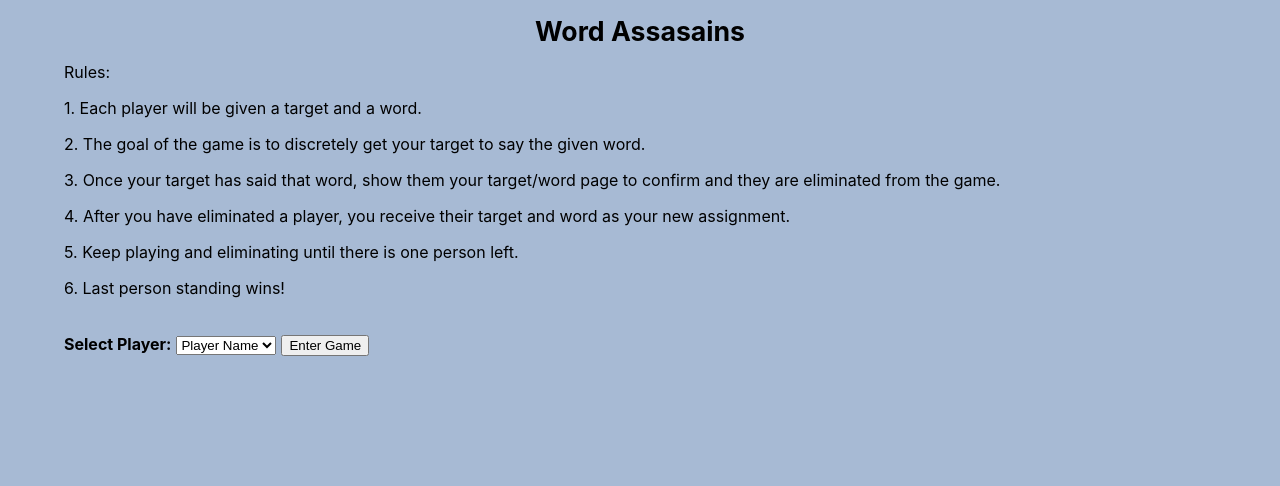
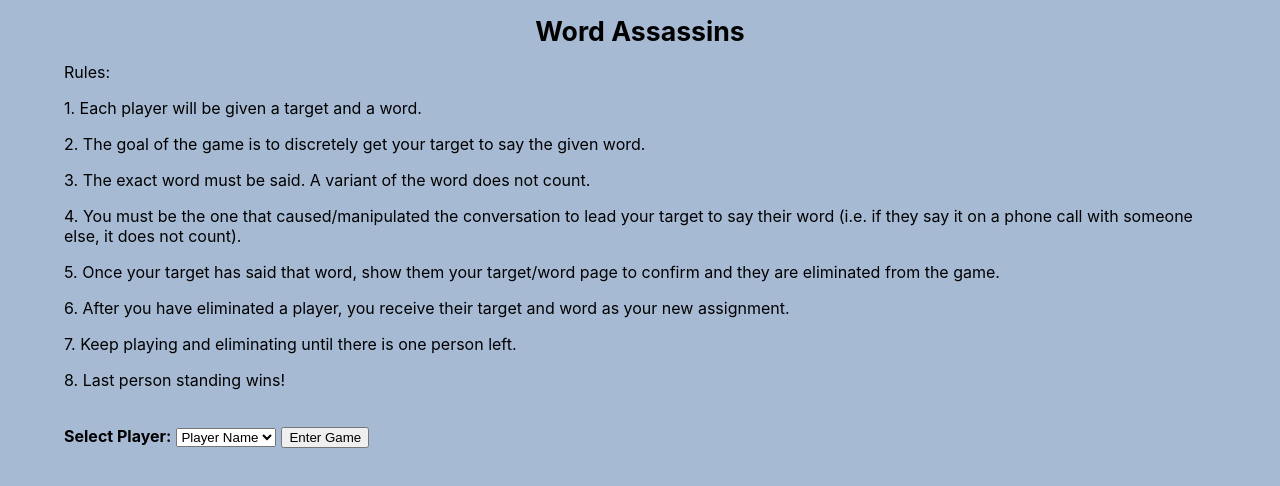
Before and after one commit to ethanyu27/ethan_web_home, a React (Create React App) app: page /#/partygame in a window 1280 px wide. Shown: the top 486 px of the page. Built offline with nearby package versions, Linux system fonts and the light colour scheme.

Commit message:
spelling fix

```diff
--- a/src/App.tsx
+++ b/src/App.tsx
@@ -7,11 +7,11 @@ import { TabView } from './TabView';
 import { TicTacToe } from './TicTacToe';
 
 import {
-  HashRouter as Router,
+  HashRouter,
   Routes,
   Route,
 } from "react-router-dom";
-import { WordAssasains } from "./party_game/WordAssasains";
+import { WordAssassins } from "./party_game/WordAssassins";
 
 function App() {
 
@@ -25,12 +25,12 @@ function App() {
   />);
 
   return (
-    <Router>
+    <HashRouter>
       <Routes>
-        <Route path="/" element={mainView}/>
-        <Route path="/partygame" element={<WordAssasains/>}/>
+        <Route path="/partygame" element={<WordAssassins/>}/>
+        {/* <Route path="/" element={mainView}/> */}
       </Routes>
-    </Router>
+    </HashRouter>
   );
 }
 
--- a/src/party_game/GameDialog.tsx
+++ b/src/party_game/GameDialog.tsx
@@ -1,5 +1,5 @@
 import Modal from 'react-modal';
-import './WordAssasains.css';
+import './WordAssassins.css';
 
 export interface GameDialogProps {
     dialogText: string;
--- a/src/party_game/WordAssasains.css
+++ b/src/party_game/WordAssassins.css
@@ -30,7 +30,7 @@
     background-color: #a7bad4;
     width: 80%;
     margin: auto;
-    margin-top: 10px;
+    margin-top: 20px;
     display: flex;
     flex-direction: column;
     padding: 15px;
--- a/src/party_game/WordAssasains.tsx
+++ b/src/party_game/WordAssassins.tsx
@@ -1,5 +1,5 @@
 import React from 'react';
-import './WordAssasains.css';
+import './WordAssassins.css';
 import Players from './players.json';
 
 import { GameDialog } from './GameDialog';
@@ -7,6 +7,8 @@ import { GameDialog } from './GameDialog';
 const RULES: string[] = [
     "Each player will be given a target and a word.",
     "The goal of the game is to discretely get your target to say the given word.",
+    "The exact word must be said. A variant of the word does not count.",
+    "You must be the one that caused/manipulated the conversation to lead your target to say their word (i.e. if they say it on a phone call with someone else, it does not count).",
     "Once your target has said that word, show them your target/word page to confirm and they are eliminated from the game.",
     "After you have eliminated a player, you receive their target and word as your new assignment.",
     "Keep playing and eliminating until there is one person left.",
@@ -20,7 +22,7 @@ const PLAYER_DATA: {[key: string] : {target: string, word: string}} = Players;
 const NAMES = Object.keys(PLAYER_DATA);
 const BLANK_TARGET = {target: "", word: ""};
 
-export function WordAssasains() {
+export function WordAssassins() {
     const options = [(<option disabled selected>Player Name</option>), ...NAMES.map(opt => (<option>{opt}</option>))];
     const rules = RULES.map((line, ind) => (<p>{`${ind + 1}. ${line}`}</p>));
 
@@ -97,7 +99,7 @@ export function WordAssasains() {
 
     const playerContent = (<>
         <div className={"Div-Center"}>
-            <p>Dear {name}, you have the following assignment:</p>
+            <p>Special Agent {name}, you have been given the following assignment:</p>
         </div>
         <div className={"Div-Center"}>
             <label className={"Player-Label"}>{`Target: ${targetData.target}`}</label>
@@ -113,7 +115,7 @@ export function WordAssasains() {
     return (
         <div className={"Game-Background"}>
             <div className={"Game-Content"}>
-                <label className={"Heading-Label"}>Word Assasains</label>
+                <label className={"Heading-Label"}>Word Assassins</label>
                 {instructionMode ? instructionContent : playerContent}
             </div>
             <GameDialog
--- a/src/party_game/players.json
+++ b/src/party_game/players.json
@@ -1,7 +1,7 @@
 {
-    "Brian": { "target": "Truelian", "word": "Test1"},
-    "Truelian": { "target": "Ethan", "word": "Test2"},
-    "Ethan": { "target": "Elissa", "word": "Test3"},
-    "Elissa": { "target": "Claire", "word": "Test4"},
-    "Claire": { "target": "Brian", "word": "Test5"}
+    "Brian": { "target": "Ethan", "word": "Attachment"},
+    "Truelian": { "target": "Brian", "word": "Library"},
+    "Ethan": { "target": "Claire", "word": "Princess"},
+    "Elissa": { "target": "Truelian", "word": "Midnight"},
+    "Claire": { "target": "Elissa", "word": "China"}
 }
```
Also changed, not shown: 11 other files (tests, documents, lock files or other folders).
